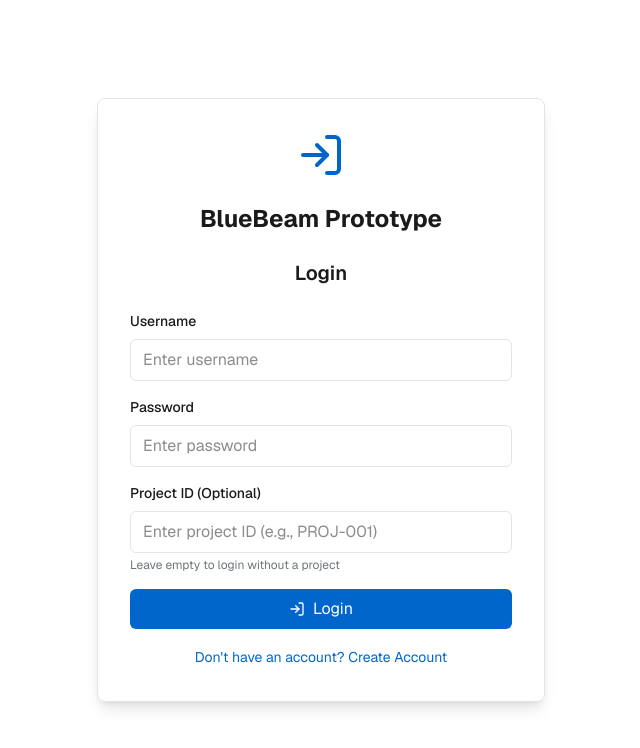
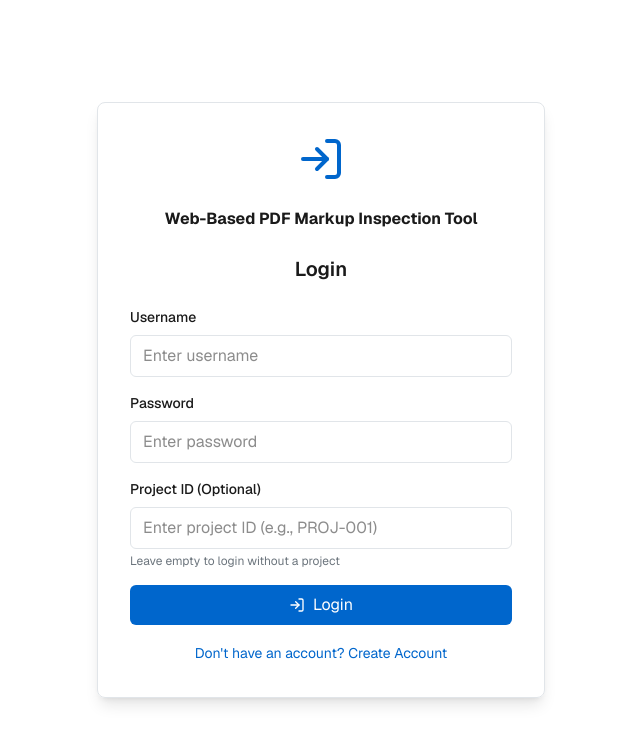
Before and after one commit to nullifier12/BlueBeamPrototype-NextJS, a Next.js app: page / in a window 1280 px wide. Shown: the top 748 px of the page, without its empty margins (319-959 px from the left). Built offline with nearby package versions, Linux system fonts and the light colour scheme; no server answers.

Commit message:
Header and title

```diff
--- a/src/app/layout.tsx
+++ b/src/app/layout.tsx
@@ -13,7 +13,7 @@ const geistMono = Geist_Mono({
 });
 
 export const metadata: Metadata = {
-  title: "BlueBeam Prototype",
+  title: "Web-Based PDF Markup Inspection Tool",
   description: "A Bluebeam-like PDF annotation and collaboration tool",
 };
 
--- a/src/components/Login.tsx
+++ b/src/components/Login.tsx
@@ -116,9 +116,9 @@ export default function Login({ onLoginSuccess }: LoginProps) {
         <div className="flex items-center justify-center mb-6">
           <LogIn className="w-12 h-12 text-primary" />
         </div>
-        <h1 className="text-2xl font-bold text-center mb-6">
-          BlueBeam Prototype
-        </h1>
+        <h6 className="font-bold text-center mb-6 whitespace-nowrap">
+          Web-Based PDF Markup Inspection Tool
+        </h6>
         <h2 className="text-xl font-semibold text-center mb-6">
           {isRegistering ? "Create Account" : "Login"}
         </h2>
```
